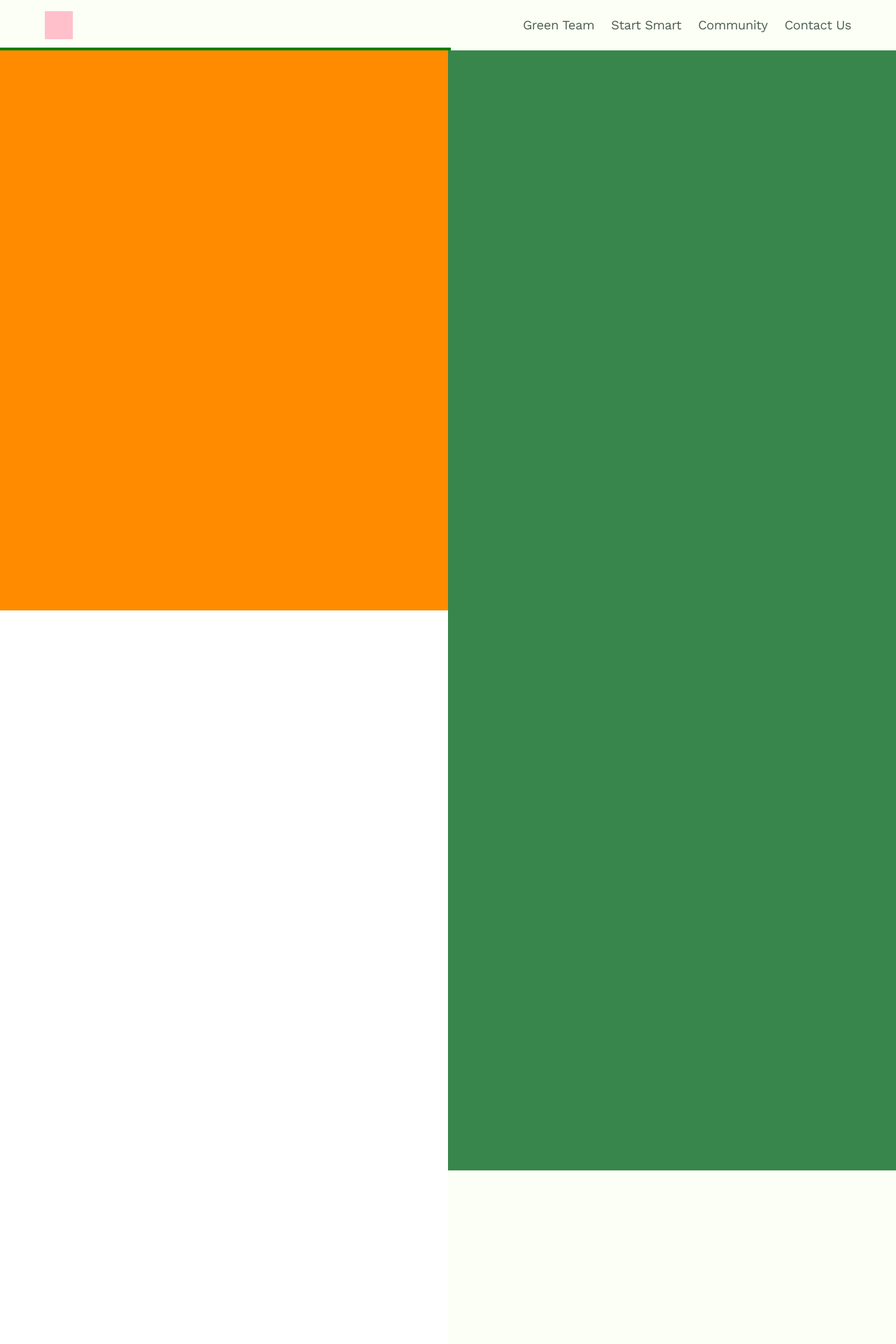
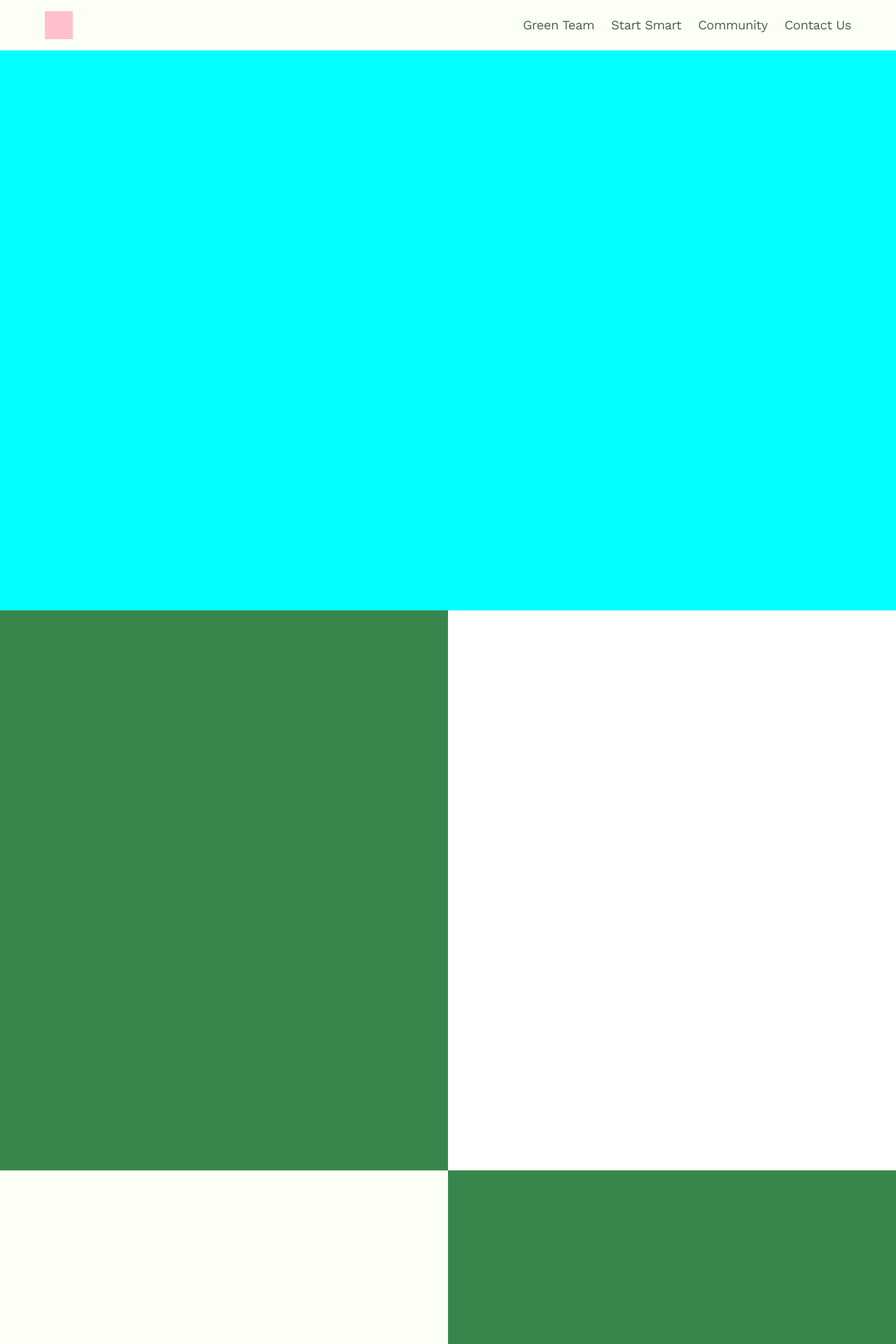
Before and after one commit to JuanTValdez/smart_acres, a React (Create React App) app: page / in a window 1280 px wide. Shown: the top 1920 px of the page at 70% size. Built offline with nearby package versions, Linux system fonts and the light colour scheme.

Commit message:
paused for night

```diff
--- a/src/components/ThinkOutside.js
+++ b/src/components/ThinkOutside.js
@@ -4,7 +4,7 @@ import '../styles/ThinkOutside.css';
 export default function ThinkOutside() {
 	return (
 		<div className='container grid-think'>
-			<div className='think-outside ol_orange'></div>
+			<div className='think-outside'></div>
 			<div className='green-sq'></div>
 			<div className='white-sq'></div>
 			<div className='green-sq'></div>
--- a/src/styles/ThinkOutside.css
+++ b/src/styles/ThinkOutside.css
@@ -5,32 +5,36 @@
 
 .grid-think {
 	display: grid;
-	grid-template-columns: repeat(2, 1fr);
+	grid-template-columns: repeat(4, 1fr);
 	grid-template-rows: repeat(3, 100vh);
-	width: 100%;
+
 	max-width: 100%;
 	margin: 0 auto;
 
-	grid-template-areas:
-		'think-outside think-outside'
-		'green-sq white-sq'
-		'white-sq green-sq';
-
-	& div.think-outside {
-		/* height: 10vh; */
-		grid-area: 'think-outside';
+	& .think-outside {
+		grid-column: 1 / 5;
+		background-color: aqua;
+		/* height: 100vh; */
+		/* grid-row: 1 / 3; */
 	}
 
-	& .green-sq {
-		/* height: 100px; */
-		grid-area: 'green-sq';
+	& :nth-child(2) {
+		grid-column: 1 / 3;
 
 		background-color: var(--fern-green);
 	}
-
-	& .white-sq {
-		/* height: 100px; */
-		grid-area: 'white-sq';
+	& :nth-child(3) {
+		grid-column: 3 / 5;
 		background-color: white;
 	}
+	& :nth-child(4) {
+		grid-column: 3 / 5;
+		background-color: var(--fern-green);
+	}
+	& :nth-child(5) {
+		grid-column: 1 / 3;
+		/* order: 4; */
+		background-color: red;
+		outline: 20px solid blue;
+	}
 }
```
